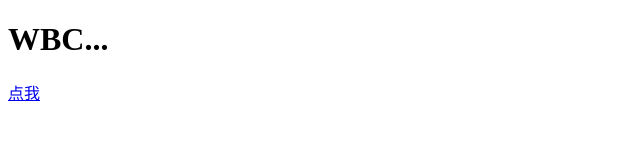
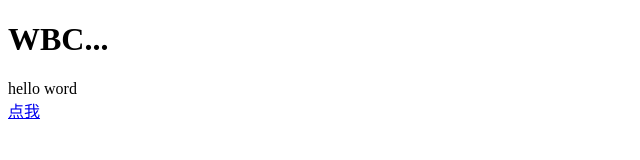
Before and after one commit to ZongXY/ZongXY.github.io, a plain HTML site: page index.html in a window 1280 px wide. Shown: the whole page, without its empty margins (0-640 px from the left). Drawn offline with Linux system fonts and the light colour scheme.

Commit message:
Update index.html
updata

```diff
--- a/index.html
+++ b/index.html
@@ -7,6 +7,9 @@
 <body>
 
     <h1>WBC...</h1>
+    <div>
+        hello word
+    </div>
     <a href="https://www.baidu.com/">点我</a>
 </body>
 </html>
```
